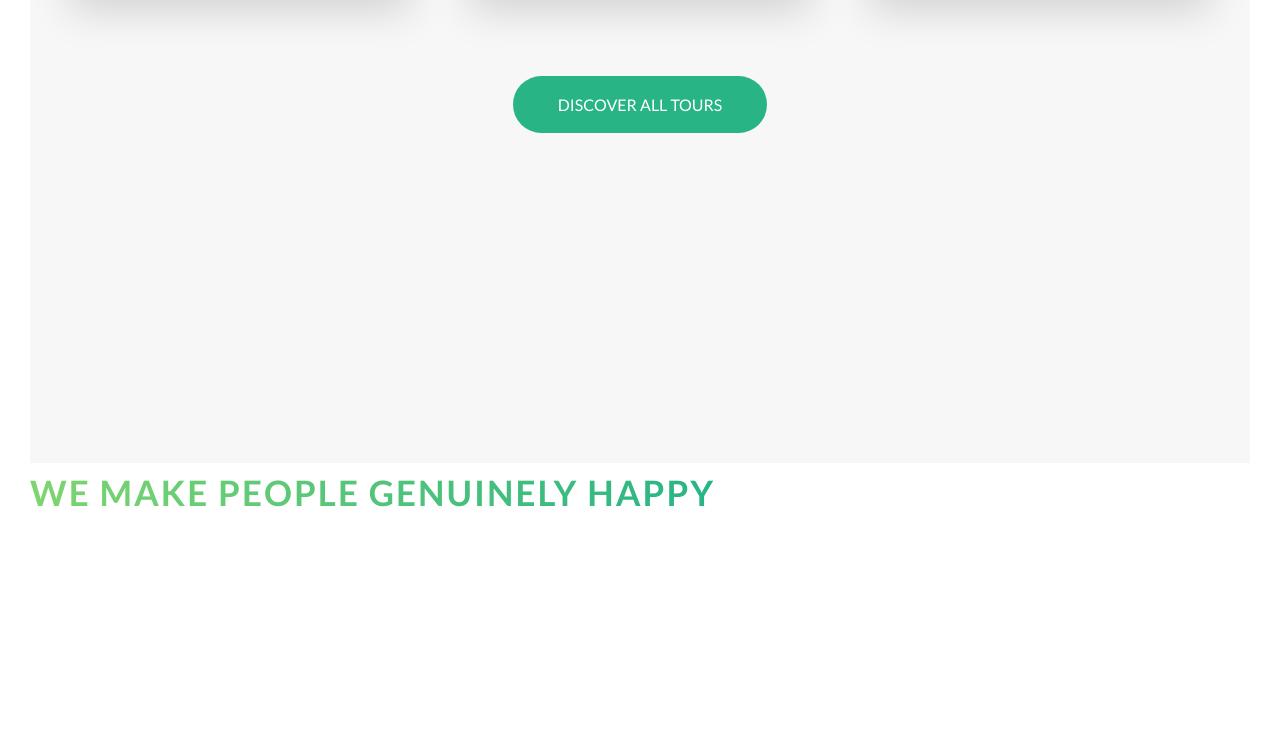
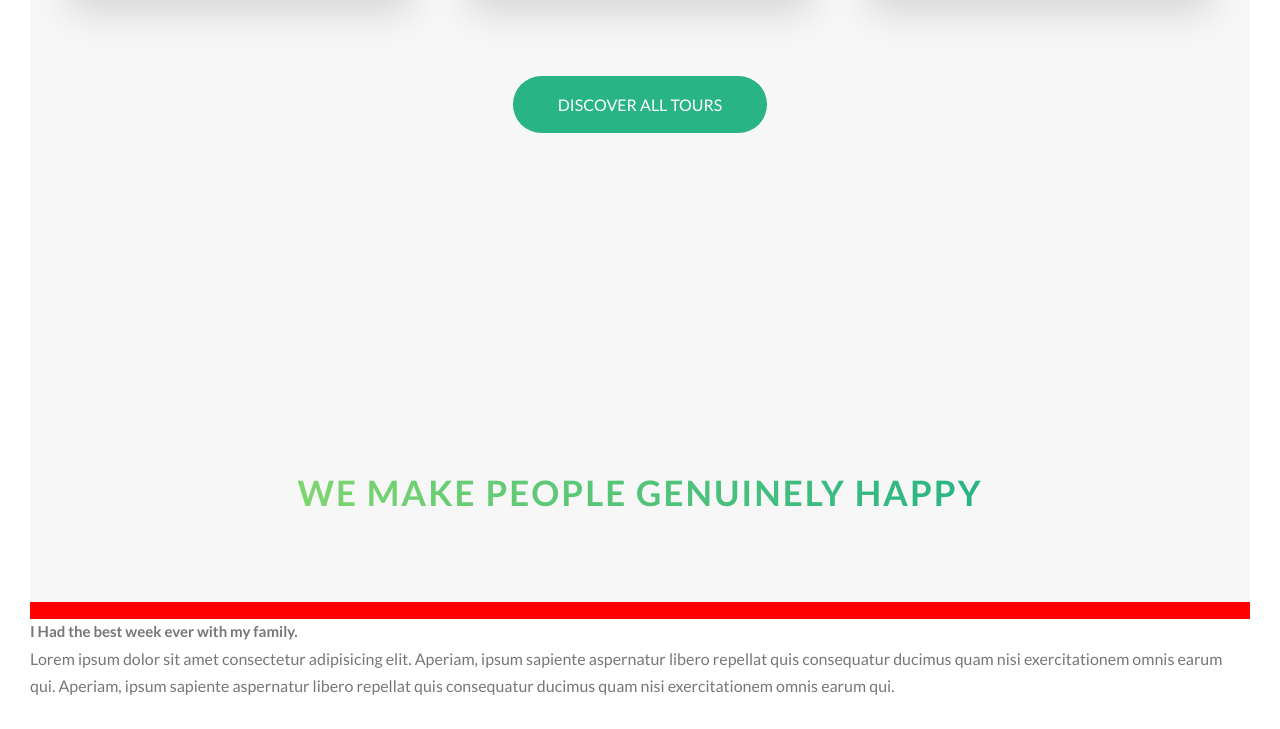
Before and after one commit to Nirajchemjong/Natours, a website: page index.html in a window 1280 px wide. Shown: the part 3027-3756 px from the top of the page. Before the commit the page ends 3579 px from the top, so only its background shows below. Drawn offline with Linux system fonts and the light colour scheme.

Commit message:
working with story
working with story components

```diff
--- a/index.html
+++ b/index.html
@@ -258,14 +258,29 @@
                 <a href="#" class="btn btn--green">Discover all tours</a>
                 </div>
         </section>
-<section class="section__stories">
-    <div class="section__stories--bg">
-        <div class="section__stories--heading">
+<section class="section-stories">
+    <div class="stories__bg">
+        <div class="stories__bg--video">
+
+        </div>
+        <div class="stories__heading u-center-text u-margin-bottom-big">
             <h2 class="heading-secondary">
                 we make people genuinely happy
             </h2>
         </div>
-
+        <div class="story">
+            <div class="story__shape">
+                &nbsp;
+            </div>
+            <div class="story__heading">
+                <h1 class="story__heading--1">
+                    I Had the best week ever with my family.
+                </h1>
+                <p class="story__paragraph paragraph">
+                    Lorem ipsum dolor sit amet consectetur adipisicing elit. Aperiam, ipsum sapiente aspernatur libero repellat quis consequatur ducimus quam nisi exercitationem omnis earum qui. Aperiam, ipsum sapiente aspernatur libero repellat quis consequatur ducimus quam nisi exercitationem omnis earum qui.
+                </p>
+            </div>
+        </div>
     </div>
 
 </section>
--- /dev/null
+++ b/sass/components/_story.scss
@@ -0,0 +1,8 @@
+.story{
+
+    background-color: $color-white;
+  &__shape{
+        background-color: red;
+        clip-path: circle(50% of 50%, 50%);
+    }
+}
--- a/sass/main.scss
+++ b/sass/main.scss
@@ -17,7 +17,7 @@ Dark green: #28b485
 
 @import "components/button";
 @import "components/card";
-@import "components/stories";
+@import "components/story";
 @import "components/composition";
 @import "components/feature-box";
 
--- a/sass/pages/_home.scss
+++ b/sass/pages/_home.scss
@@ -28,3 +28,6 @@
      margin-top: -10rem;
 
 }
+.section-stories{
+     background-color: $color-grey-light-1;
+}
```
Also changed, not shown: css/style.css, sass/components/_stories.scss (deleted).
